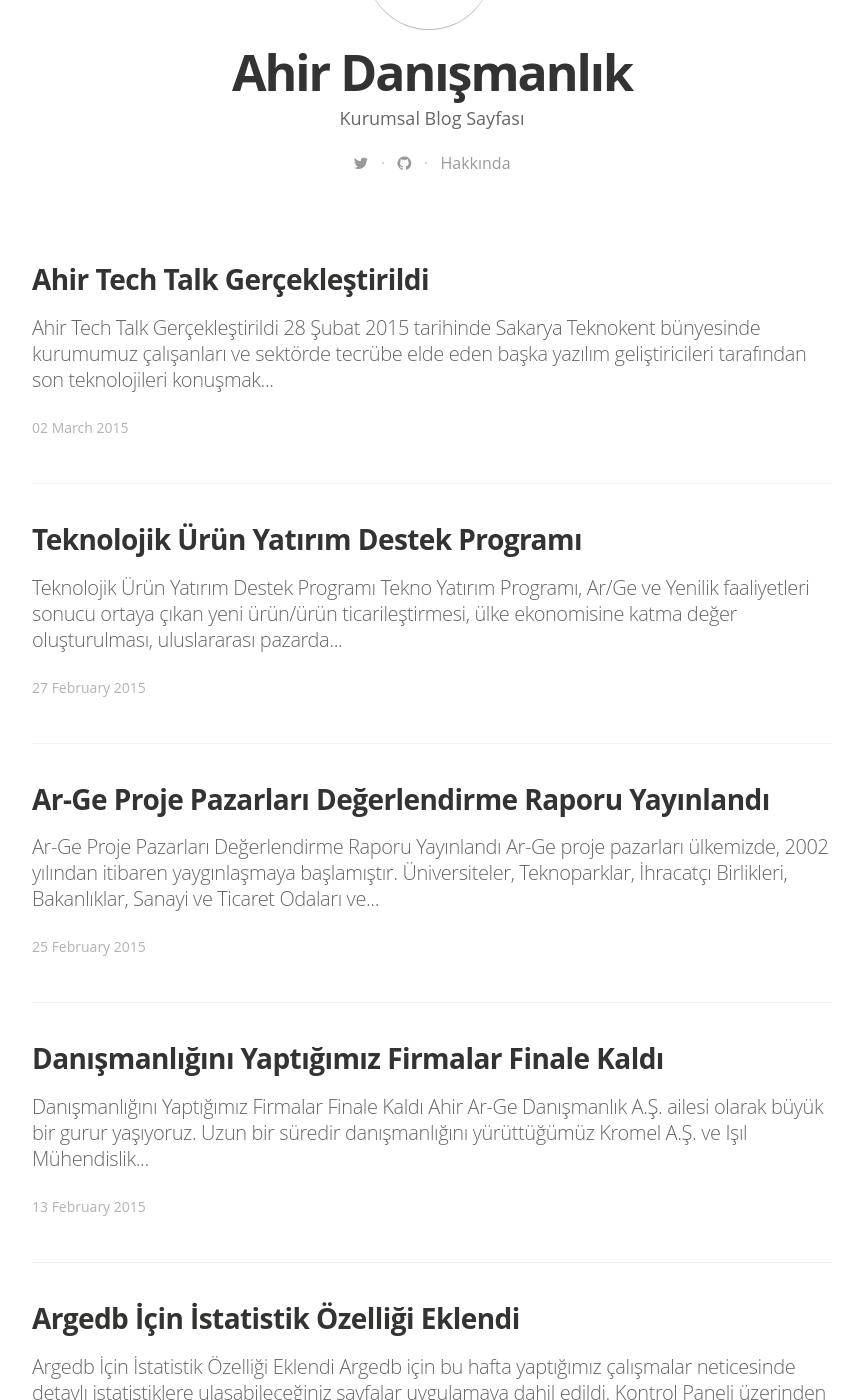
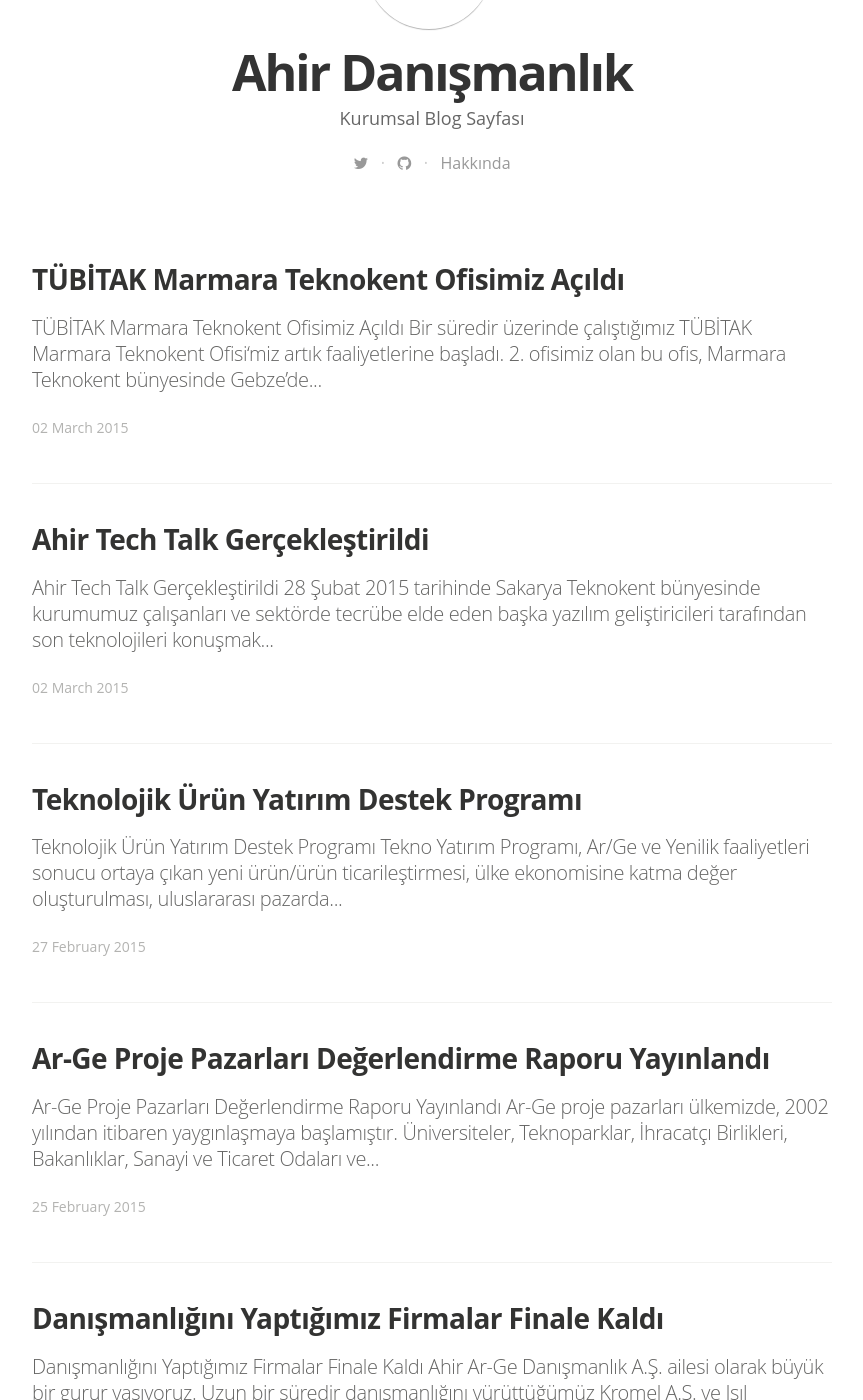
Before and after one commit to ahirarge/ahirarge.github.io, a Jekyll site: the page built from index.html, in a window 1280 px wide and 1400 px high, scrolled down 237 px. Shown: the whole window, without its empty margins (208-1071 px from the left). Built offline with Jekyll 4.4.1, drawn with Linux system fonts in a browser that asks for light colours; nearby versions of some CDN libraries; some web fonts are replaced; Markdown is read by kramdown in place of the engine named in the settings; the list of posts is cut into pages by our own code; some of the changed text lies outside the part shown.

Commit message:
Added new blog post

```diff
--- /dev/null
+++ b/_posts/2015-03-02-tubitak-marmara-teknokent-ofisimiz-acildi.md
@@ -0,0 +1,16 @@
+---
+layout: post
+title:  "TÜBİTAK Marmara Teknokent Ofisimiz Açıldı"
+date:   2015-03-02 15:00:00
+tags: "ahir, ar-ge, danışmanlık, tübirak, marmara, teknokent, ofis"
+---
+
+# TÜBİTAK Marmara Teknokent Ofisimiz Açıldı
+
+Bir süredir üzerinde çalıştığımız **TÜBİTAK Marmara Teknokent Ofisi**'miz artık faaliyetlerine başladı. 2. ofisimiz olan bu ofis, [Marmara Teknokent](http://marmarateknokent.tubitak.gov.tr/) bünyesinde Gebze'de bulunmaktadır.
+
+Umuyoruz ki gelecekte bu ofiste geliştirdiğimiz Ar-Ge projelerini sizlerle paylaşacağız.
+
+Ofisimizin iletişim bilgileri şu şekildedir;
+
+***Adres***: TÜBİTAK Teknoloji Geliştirme Bölgesi, B Blok No: 16 Gebze / Kocaeli
```
Also changed, not shown: _posts/2015-03-02-ahir-tech-talk-gerceklestirildi.md (+1 -1 lines).
